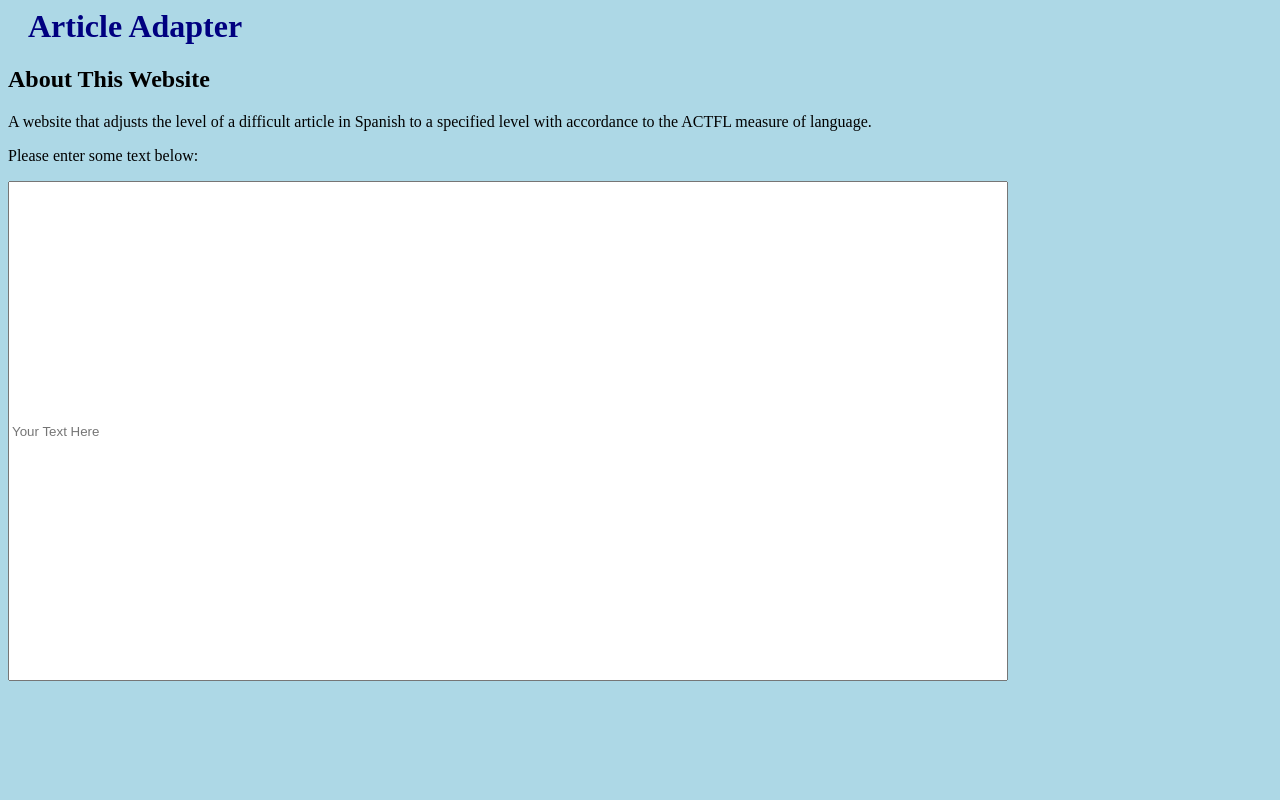
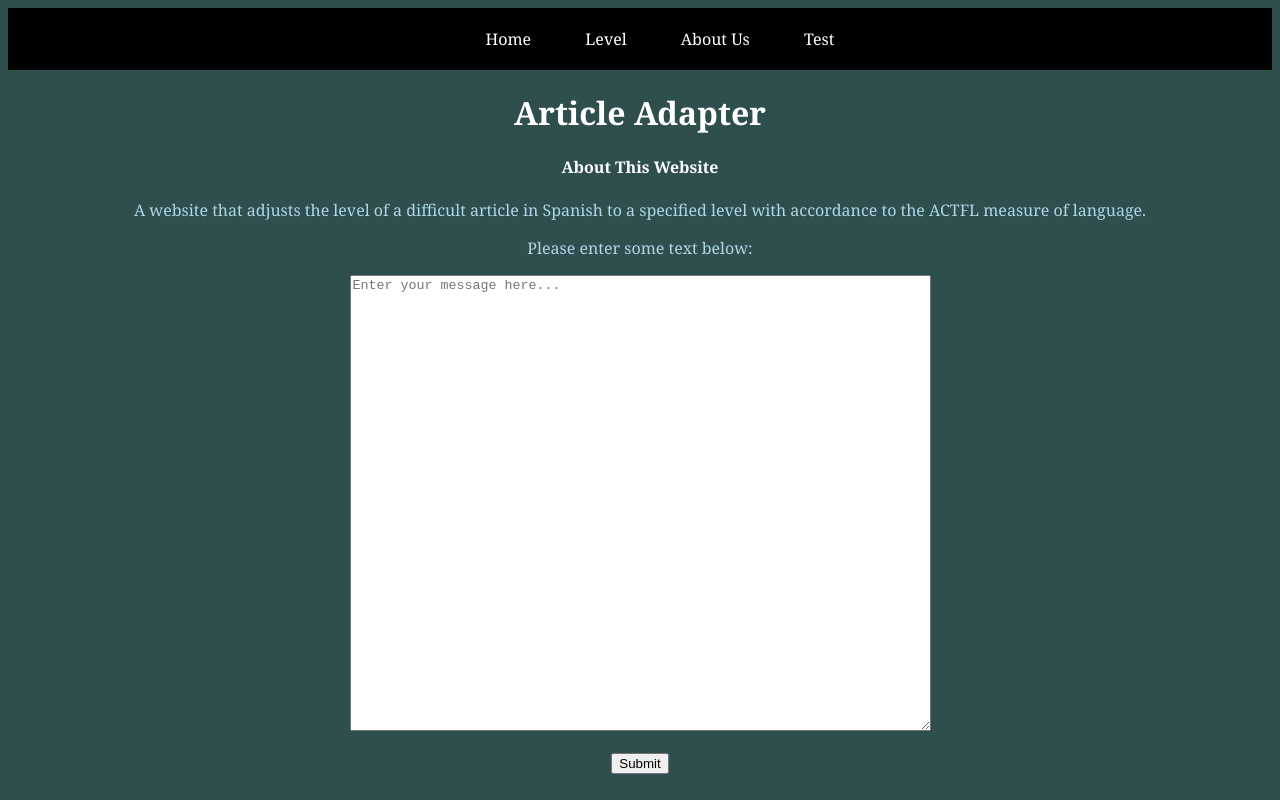
Before and after one commit to penelopeschung/ArticleAdjuster, a plain HTML site: page index.html in a window 1280 px wide. Drawn offline with Linux system fonts and the light colour scheme.

Commit message:
created top navigation bar

```diff
--- a/index.html
+++ b/index.html
@@ -2,17 +2,37 @@
 <head>
     <title>Article Adapter</title>
     <link rel="stylesheet" href="main.css">
+    <script src="interact.js"></script>
 </head>
 
 <body>
-    <h1>Article Adapter</h1>
-    <h2>About This Website</h2>
-<p>A website that adjusts the level of a difficult article in Spanish to a specified level with accordance to the ACTFL measure of language.<p>
+
+    <nav>
+        <ul>
+            <li><a href="#">Home</a></li>
+            <li>
+                <a href="#">Level</a>
+                <ul class="dropdown">
+                    <li><a href="#">Spanish 1</a></li>
+                    <li><a href="#">Spanish 2</a></li>
+                    <li><a href="#">Spanish 3</a></li>
+                    <li><a href="#">Spanish 4</a></li>
+                </ul>
+            </li>
+            <li><a href="#">About Us</a></li>
+            <li><a href="#">Test</a></li>
+        </ul>
+    </nav>
+        <h1>Article Adapter</h1>
+    <h4>About This Website</h4>
+    <p>A website that adjusts the level of a difficult article in Spanish to a specified level with accordance to the ACTFL measure of language.<p>
 <!-- <label for="fname">Input Article Here:</label>
 <input type="text" id="fname" name="fname"> -->
-    <form action="/url" method="GET">
-        <p>Please enter some text below:</p>
-        <input type="text" style="width: 1000px; height: 500px;" placeholder="Your Text Here">
-    </form>
+    <!-- <form action="/url" method="GET"> -->
+    <p>Please enter some text below:</p>
+    <textarea id="message" name="inputarticle" rows="30" cols="70" placeholder="Enter your message here..."></textarea>
+    <br><br>
+    <button onclick="submitData()"> Submit </button>
+    <!-- </form> -->
 </body>
 </html>
--- a/interact.js
+++ b/interact.js
@@ -0,0 +1,18 @@
+function extractText() {
+  // Get the textarea element by its ID.
+  const textarea = document.getElementById("inputarticle");
+
+  // Get the value (content) of the textarea.
+  const extractedText = textarea.value;
+
+  // Get the output element where we will display the result.
+  const outputParagraph = document.getElementById("output");
+
+  // Set the content of the output paragraph to the extracted text.
+  outputParagraph.textContent = "Extracted text: " + extractedText;
+}
+
+function submitData() {
+    let inputarticle = document.querySelector("#inputarticle");
+
+}
--- a/main.css
+++ b/main.css
@@ -1,8 +1,61 @@
-body {
-  background-color: lightblue;
+
+body{
+  background-color: darkslategray;
+  text-align: center;
+  font-family: Georgia, serif
+
 }
 
-h1 {
-  color: navy;
-  margin-left: 20px;
+h4{
+  color: white;
+
 }
+
+h1{
+    color: white;
+}
+
+h2{
+    color: white
+}
+
+p{
+    color: lightblue
+}
+
+ul{
+    list-style: none;
+    background:black
+}
+
+ul li{
+    display: inline-block;
+    position: relative
+}
+
+ul li a{
+    display: block;
+    padding: 20px 25px;
+    color: white;
+    text-decoration: none
+}
+
+ul li ul.dropdown li{
+    display:block;
+}
+
+ul li ul.dropdown{
+    width:100%;
+    background:blue;
+    position: absolute;
+    z-index:999;
+    display:none;
+}
+
+ul li a:hover{
+    background:green;
+}
+
+ul li:hover ul.dropdown{
+    display:block;
+}
```
